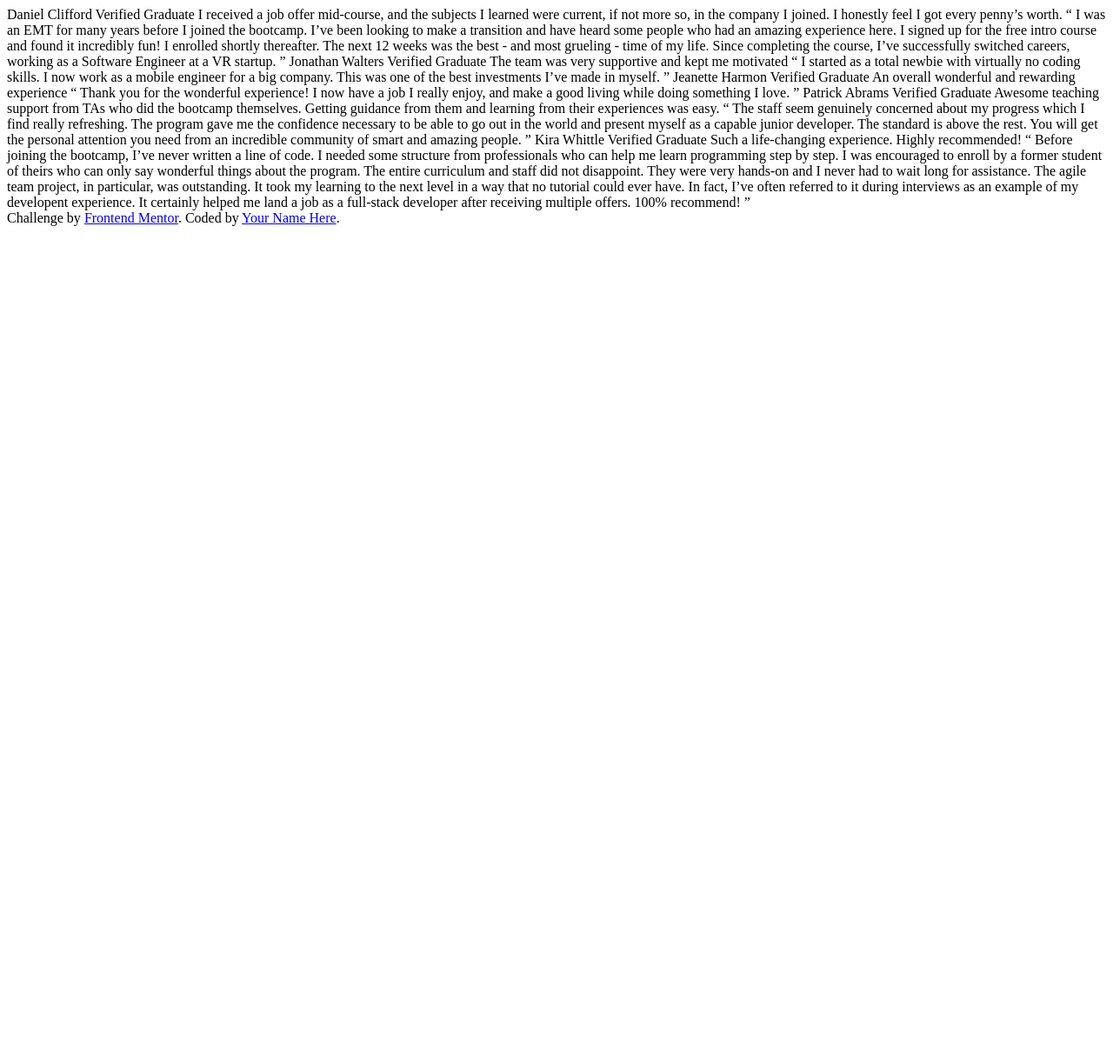
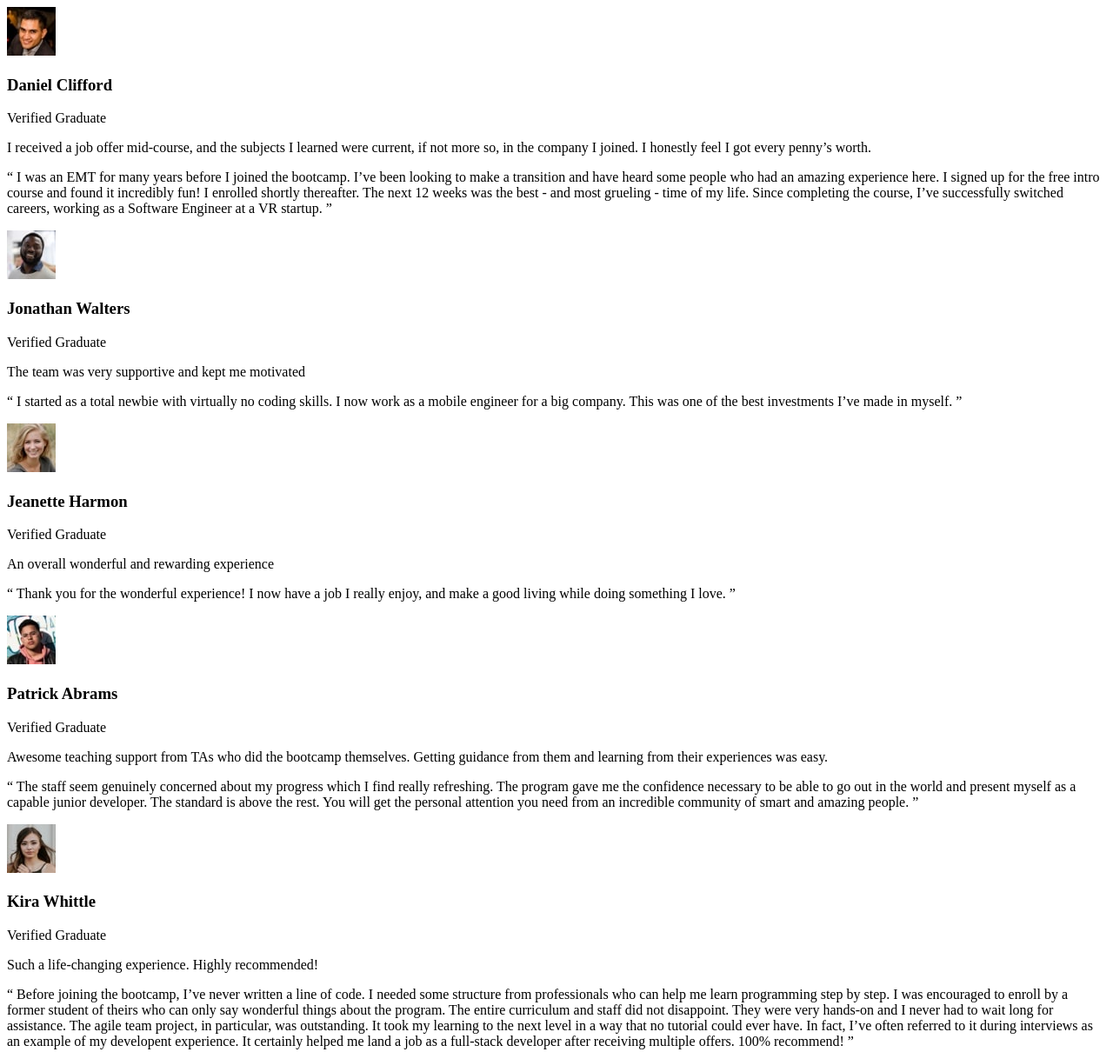
Before and after one commit to robinjmm/testimonial-grid-section, a website: page index.html in a window 1280 px wide. Shown: the whole page at 87% size. Before the commit the page ends 800 px from the top, so only its background shows below. Drawn offline with Linux system fonts and the light colour scheme.

Commit message:
Add initial HTML markup for the project

```diff
--- a/index.html
+++ b/index.html
@@ -3,67 +3,84 @@
 <head>
 	<meta charset="UTF-8">
 	<meta name="viewport" content="width=device-width, initial-scale=1.0">
-	<link rel="icon" type="image/png" sizes="32x32" href="./images/favicon-32x32.png">
+
+	<!-- Favicons -->
+	<link rel="apple-touch-icon" type="image/png" sizes="180x180" href="/favicons/apple-touch-icon.png">
+	<link rel="icon" type="image/png" sizes="32x32" href="/favicons/favicon-32x32.png">
+	<link rel="icon" type="image/png" sizes="16x16" href="/favicons/favicon-16x16.png">
 
 	<title>Testimonial Grid Section</title>
 </head>
 <body>
-Daniel Clifford
-Verified Graduate
 
-I received a job offer mid-course, and the subjects I learned were current, if not more so,
-in the company I joined. I honestly feel I got every penny’s worth.
+	<main>
+		<article class="card">
+			<img src="./images/image-daniel.jpg" alt="An image of Daniel">
+			<h3>Daniel Clifford</h3>
+			<p>Verified Graduate</p>
 
-“ I was an EMT for many years before I joined the bootcamp. I’ve been looking to make a
+			<p>I received a job offer mid-course, and the subjects I learned were current, if not more so,
+			in the company I joined. I honestly feel I got every penny’s worth.</p>
+
+			<p>“ I was an EMT for many years before I joined the bootcamp. I’ve been looking to make a
 			transition and have heard some people who had an amazing experience here. I signed up
 			for the free intro course and found it incredibly fun! I enrolled shortly thereafter.
 			The next 12 weeks was the best - and most grueling - time of my life. Since completing
-the course, I’ve successfully switched careers, working as a Software Engineer at a VR startup. ”
+				the course, I’ve successfully switched careers, working as a Software Engineer at a VR startup. ”</p>
+		</article>
 
-Jonathan Walters
-Verified Graduate
+		<article class="card">
+			<img src="./images/image-jonathan.jpg" alt="An image of Jonathan">
+			<h3>Jonathan Walters</h3>
+			<p>Verified Graduate</p>
 
-The team was very supportive and kept me motivated
+			<p>The team was very supportive and kept me motivated</p>
 
-“ I started as a total newbie with virtually no coding skills. I now work as a mobile engineer
-for a big company. This was one of the best investments I’ve made in myself. ”
+			<p>“ I started as a total newbie with virtually no coding skills. I now work as a mobile engineer
+				for a big company. This was one of the best investments I’ve made in myself. ”</p>
+		</article>
 
-Jeanette Harmon
-Verified Graduate
+		<article class="card">
+			<img src="./images/image-jeanette.jpg" alt="An image of Jeannete">
+			<h3>Jeanette Harmon</h3>
+			<p>Verified Graduate</p>
 
-An overall wonderful and rewarding experience
+			<p>An overall wonderful and rewarding experience</p>
 
-“ Thank you for the wonderful experience! I now have a job I really enjoy, and make a good living
-while doing something I love. ”
+			<p>“ Thank you for the wonderful experience! I now have a job I really enjoy, and make a good living
+				while doing something I love. ”</p>
+		</article>
 
-Patrick Abrams
-Verified Graduate
+		<article class="card">
+			<img src="./images/image-patrick.jpg" alt="An image of Patrick">
+			<h3>Patrick Abrams</h3>
+			<p>Verified Graduate</p>
 
-Awesome teaching support from TAs who did the bootcamp themselves. Getting guidance from them and
-learning from their experiences was easy.
+			<p>Awesome teaching support from TAs who did the bootcamp themselves. Getting guidance from them and
+			learning from their experiences was easy.</p>
 
-“ The staff seem genuinely concerned about my progress which I find really refreshing. The program
+			<p>“ The staff seem genuinely concerned about my progress which I find really refreshing. The program
 			gave me the confidence necessary to be able to go out in the world and present myself as a capable
 			junior developer. The standard is above the rest. You will get the personal attention you need from
-an incredible community of smart and amazing people. ”
+			an incredible community of smart and amazing people. ”</p>
+		</article>
 
-Kira Whittle
-Verified Graduate
+		<article class="card">
+			<img src="./images/image-kira.jpg" alt="An image of Kira">
+			<h3>Kira Whittle</h3>
+			<p>Verified Graduate</p>
 
-Such a life-changing experience. Highly recommended!
+			<p>Such a life-changing experience. Highly recommended!</p>
 
-“ Before joining the bootcamp, I’ve never written a line of code. I needed some structure from
+			<p>“ Before joining the bootcamp, I’ve never written a line of code. I needed some structure from
 			professionals who can help me learn programming step by step. I was encouraged to enroll by a former
 			student of theirs who can only say wonderful things about the program. The entire curriculum and staff
 			did not disappoint. They were very hands-on and I never had to wait long for assistance. The agile team
 			project, in particular, was outstanding. It took my learning to the next level in a way that no tutorial
 			could ever have. In fact, I’ve often referred to it during interviews as an example of my developent
 			experience. It certainly helped me land a job as a full-stack developer after receiving multiple offers.
-100% recommend! ”
-
-<div class="attribution">
-	Challenge by <a href="https://www.frontendmentor.io?ref=challenge" target="_blank">Frontend Mentor</a>.
-	Coded by <a href="#">Your Name Here</a>.
-</div>
+			100% recommend! ”</p>
+		</article>
+	</main>
 </body>
 </html>
```
Lines whose indentation alone changed are shown as unchanged.
